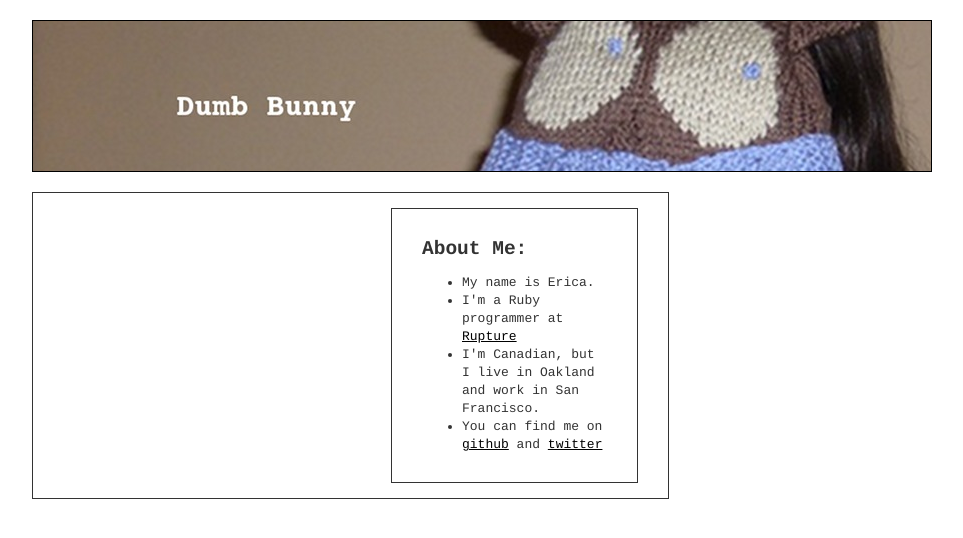
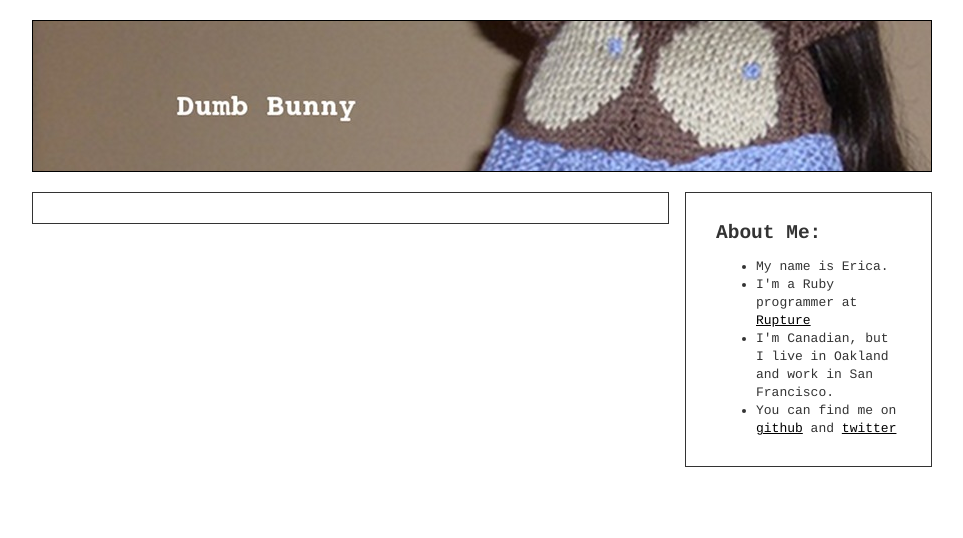
Before and after one commit to pui/pui.github.io, a Jekyll site: the page built from _posts/2009-12-29-christmas.markdown, in a window 1280 px wide. Shown: the top 538 px of the page, without its empty margins (158-1121 px from the left). Built offline with Jekyll 4.4.1, drawn with Linux system fonts in a browser that asks for light colours; comment, search, counter and statistics services are not loaded.

Commit message:
More of the pagination

```diff
--- a/_layouts/default.html
+++ b/_layouts/default.html
@@ -15,7 +15,9 @@
     </div>
     <div id="content">
       <div id="maincol">
-        {{ paginator.posts }}
+        {% for post in paginator.posts %}
+          {% include post_item.html %}
+        {% endfor %}
         <div>
           {% if paginator.previous_page %}
             {% if paginator.previous_page == 1 %}
@@ -28,6 +30,7 @@
             <a class="pagination" href="page{{ paginator.next_page }}/index.html" title="older">&larr; Older</a>
           {% endif %}
         </div>
+      </div>
       <div id="subcol">
         <div id="about">
           <h2>About Me:</h2>
```
Also changed, not shown: _includes/post_item.html (added, +9 -0 lines).
